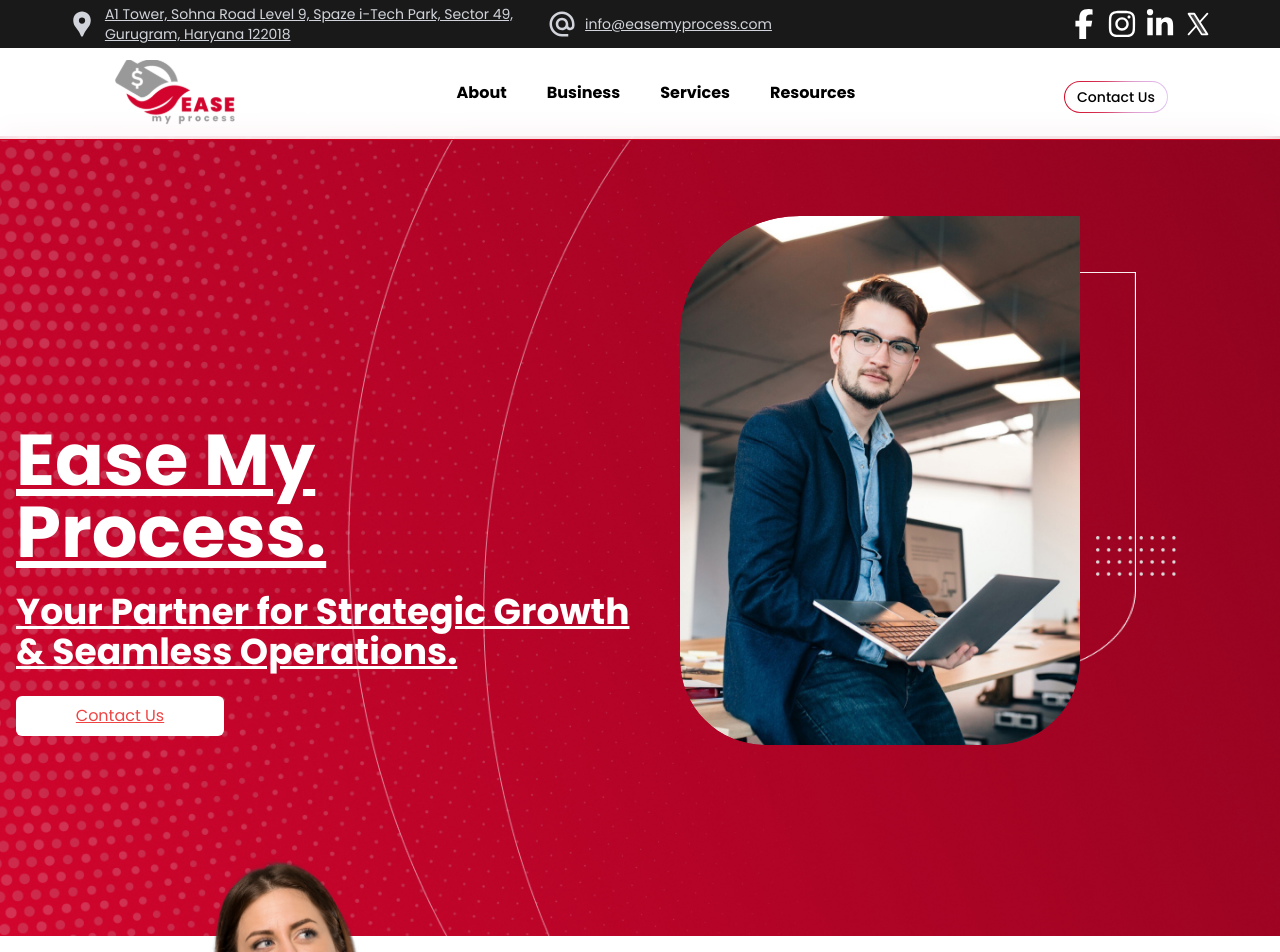
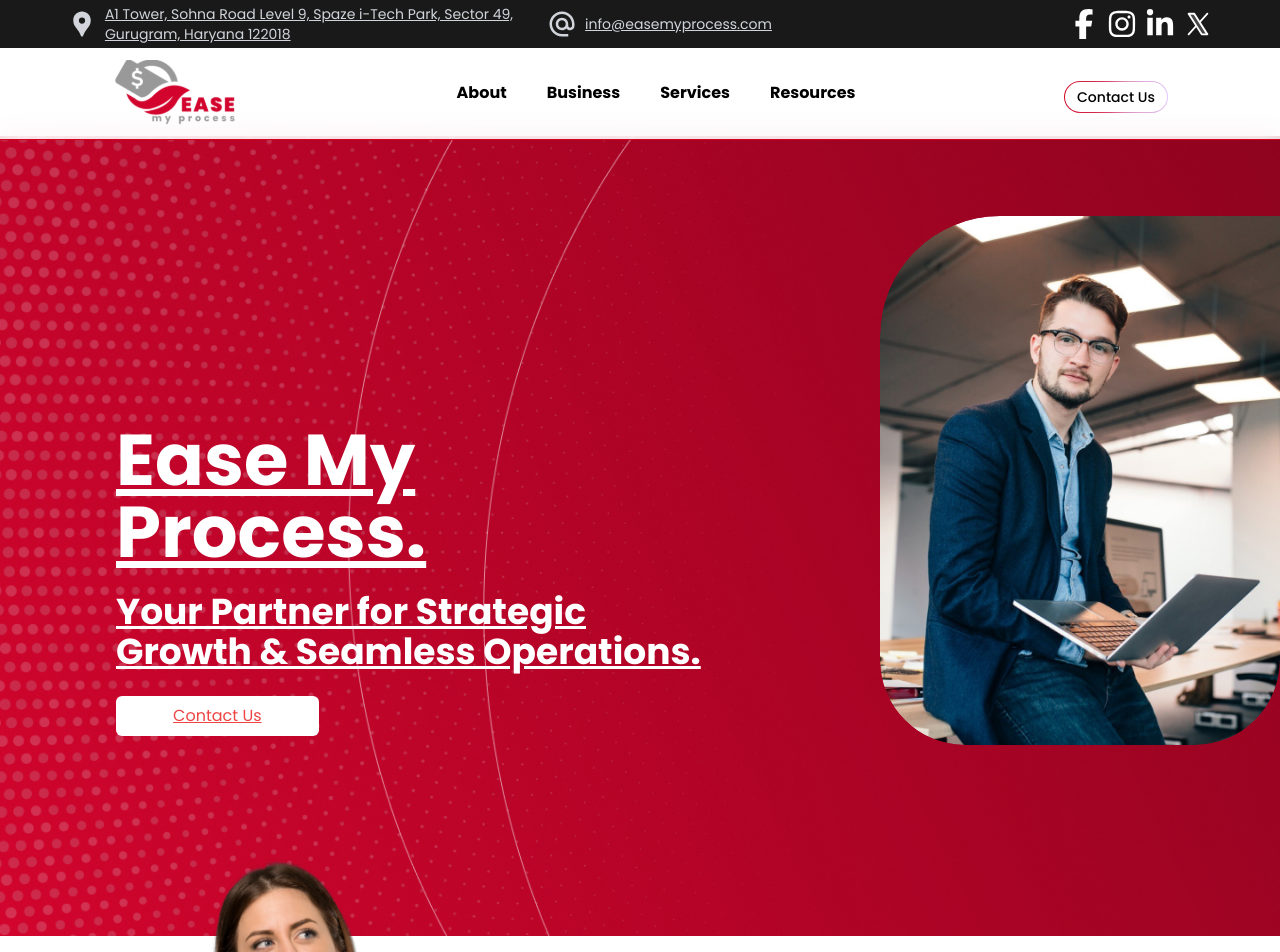
Before and after one commit to Aftab1311/EasyProcess, a Next.js app: page / in a window 1280 px wide. Shown: the top 952 px of the page. Built offline with nearby package versions, Linux system fonts and the light colour scheme.

Commit message:
some changes

```diff
--- a/src/components/MainHero.tsx
+++ b/src/components/MainHero.tsx
@@ -11,8 +11,8 @@ export default function MainHero() {
     <div className="w-full mt-20">
       {/* section-1 */}
 
-      <div className="bg-[url('/images/hero/mainbg.png')] bg-cover bg-center h-[800px] w-full mt-14 flex gap-10 container mx-auto">
-        <div className="w-1/2 flex flex-col mt-72 gap-6 text-white">
+      <div className="bg-[url('/images/hero/mainbg.png')] bg-cover bg-center h-[800px] w-full mt-14 flex gap-10 ">
+        <div className="container mx-auto w-1/2 flex flex-col mt-72 gap-6 text-white">
           <h1 className="text-7xl font-bold underline">Ease My Process.</h1>
           <h3 className="text-4xl font-semibold underline">
             Your Partner for Strategic Growth & Seamless Operations.
```
